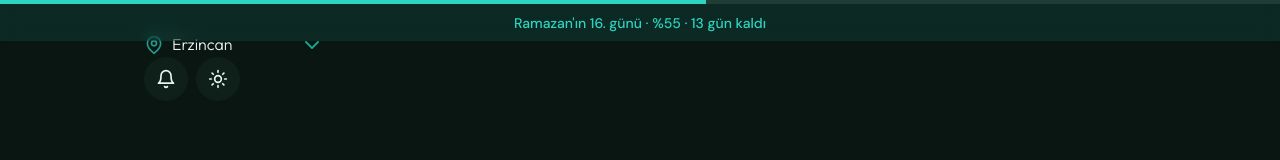
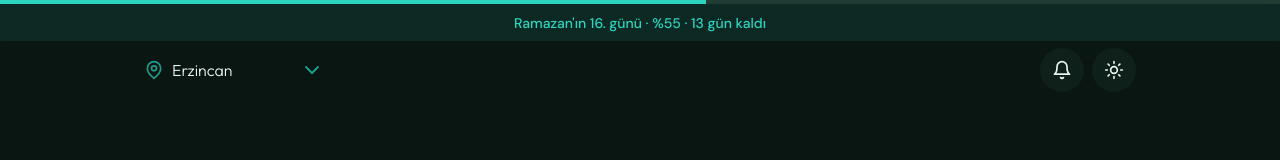
Before and after one commit to seyranik/iftarvakti, a plain HTML site: page index.html in a window 1280 px wide. Shown: the top 160 px of the page. Drawn offline with Linux system fonts and the light colour scheme; no server answers.

Commit message:
Add files via upload

```diff
--- a/style.css
+++ b/style.css
@@ -70,6 +70,13 @@ h1,h2,h3,h4,h5,h6{ font-family:"Outfit",sans-serif; }
 }
 .theme-toggle:hover{ background-color:var(--accent-light); }
 
+.header{
+  display:flex;
+  align-items:center;
+  justify-content:space-between;
+  margin-bottom:1rem;
+  margin-top:1rem;
+}
 /* Countdown */
 .countdown-section{ display:flex; flex-direction:column; align-items:center; justify-content:center; min-height:35vh; margin-bottom:2rem; }
 .loading{ display:flex; flex-direction:column; align-items:center; gap:1rem; }
```
